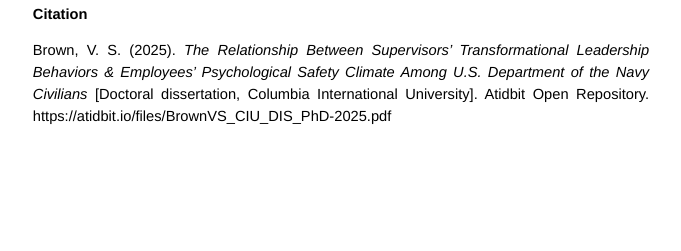
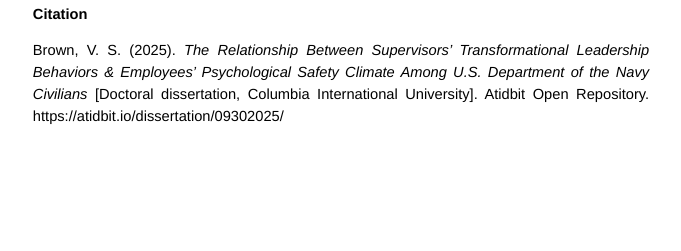
Before and after one commit to atidbit/atidbit.github.io, a Jekyll site: the page built from _posts/2025-09-30-the-relationship-between-supervisors-transformational-leadership-behaviors-employees-psychological-safety-climate.md, in a window 1280 px wide. Shown: the part 690-941 px from the top of the page, without its empty margins (299-980 px from the left). Built offline with Jekyll 4.4.1, drawn with Linux system fonts in a browser that asks for light colours; some of the changed lines change nothing that is shown.

Commit message:
Update 2025-09-30-the-relationship-between-supervisors-transformational-leadership-behaviors-employees-psychological-safety-climate.md

```diff
--- a/_posts/2025-09-30-the-relationship-between-supervisors-transformational-leadership-behaviors-employees-psychological-safety-climate.md
+++ b/_posts/2025-09-30-the-relationship-between-supervisors-transformational-leadership-behaviors-employees-psychological-safety-climate.md
@@ -53,4 +53,4 @@
 
 ## Citation
 
-Brown, V. S. (2025). _The Relationship Between Supervisors’ Transformational Leadership Behaviors & Employees’ Psychological Safety Climate Among U.S. Department of the Navy Civilians_ [Doctoral dissertation, Columbia International University]. Atidbit Open Repository. https://atidbit.io/files/BrownVS_CIU_DIS_PhD-2025.pdf
+Brown, V. S. (2025). _The Relationship Between Supervisors’ Transformational Leadership Behaviors & Employees’ Psychological Safety Climate Among U.S. Department of the Navy Civilians_ [Doctoral dissertation, Columbia International University]. Atidbit Open Repository. https://atidbit.io/dissertation/09302025/
```
